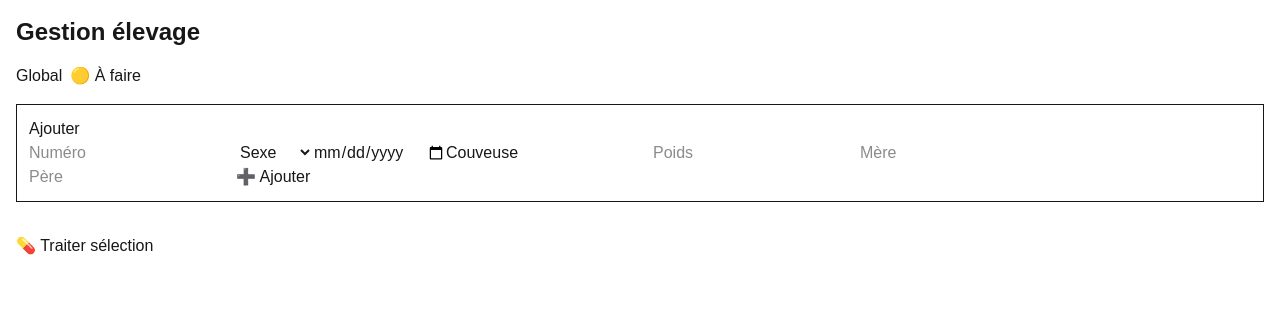
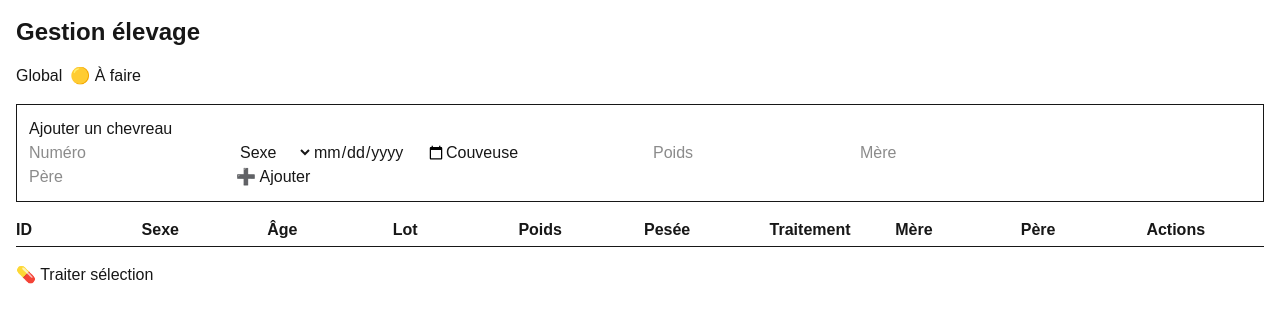
Before and after one commit to smnkiene-gif/chevrerie, a Next.js app: page / in a window 1280 px wide. Shown: the top 322 px of the page. Built offline with nearby package versions, Linux system fonts and the light colour scheme.

Commit message:
fix erreur en tête

```diff
--- a/app/page.js
+++ b/app/page.js
@@ -20,6 +20,7 @@ function statutPesee(c) {
   if (diff >= 7) return "🟡";
   return "🟢";
 }
+
 function statutTraitement(c) {
   if (!c.traitements || !c.traitements.vecoxan) return "🟡";
 
@@ -30,7 +31,6 @@ function statutTraitement(c) {
   if (d.toDateString() === now.toDateString()) return "🟡";
   return "🟢";
 }
-
 
 function couleurCollier(id) {
   const couleurs = {
@@ -55,6 +55,7 @@ export default function App() {
   });
 
   const [selection, setSelection] = useState([]);
+  const [editIndex, setEditIndex] = useState(null);
 
   useEffect(()=>{
     const data = localStorage.getItem("elevage");
@@ -70,12 +71,22 @@ export default function App() {
   const ajouterChevreau = () => {
     if (!nouveau.id) return;
 
+    if (editIndex !== null) {
+      const copy = [...chevreaux];
+      copy[editIndex] = {
+        ...copy[editIndex],
+        ...nouveau
+      };
+      setChevreaux(copy);
+      setEditIndex(null);
+    } else {
       setChevreaux([...chevreaux,{
         ...nouveau,
         poids: nouveau.poids ? parseFloat(nouveau.poids) : null,
         pesees: nouveau.poids ? [{date:new Date(), poids:parseFloat(nouveau.poids)}] : [],
         traitements:{}
       }]);
+    }
 
     setNouveau({
       id:"", sexe:"", naissance:"", lot:"Couveuse",
@@ -83,12 +94,19 @@ export default function App() {
     });
   };
 
-  const ajouterPesee = (i, poids) => {
+  const ajouterPesee = (i) => {
+    const poids = prompt("Poids ?");
     if (!poids) return;
+
+    const dateInput = prompt("Date (YYYY-MM-DD) ou vide = aujourd’hui");
+    const date = dateInput ? new Date(dateInput) : new Date();
+
     const copy = [...chevreaux];
     copy[i].poids = parseFloat(poids);
+
     if(!copy[i].pesees) copy[i].pesees=[];
-    copy[i].pesees.push({date:new Date(), poids:parseFloat(poids)});
+    copy[i].pesees.push({date, poids:parseFloat(poids)});
+
     setChevreaux(copy);
   };
 
@@ -114,13 +132,15 @@ export default function App() {
       : [...selection,i]);
   };
 
-  // ===== LISTES =====
+  const chargerEdition = (i)=>{
+    setNouveau({...chevreaux[i]});
+    setEditIndex(i);
+  };
+
+  // ===== ALERTES =====
 
   const aFaire = chevreaux.map((c,i)=>{
-    const pesee = statutPesee(c);
-    const traitement = statutTraitement(c);
-
-    if(pesee !== "🟢" || traitement !== "🟢"){
+    if (statutPesee(c)!=="🟢" || statutTraitement(c)!=="🟢") {
       return {c,i};
     }
     return null;
@@ -139,9 +159,9 @@ export default function App() {
         <button onClick={()=>setVue("alertes")}>🟡 À faire</button>
       </div>
 
-      {/* AJOUT */}
+      {/* FORMULAIRE */}
       <div className="border p-3">
-        <h2>Ajouter</h2>
+        <h2>{editIndex !== null ? "Modifier" : "Ajouter"} un chevreau</h2>
 
         <input placeholder="Numéro"
           value={nouveau.id}
@@ -182,32 +202,60 @@ export default function App() {
           onChange={(e)=>setNouveau({...nouveau,pere:e.target.value})}
         />
 
-        <button onClick={ajouterChevreau}>➕ Ajouter</button>
+        <button onClick={ajouterChevreau}>
+          {editIndex !== null ? "💾 Modifier" : "➕ Ajouter"}
+        </button>
       </div>
 
-      {/* ===== VUE ===== */}
+      {/* ===== VUE GLOBAL ===== */}
 
       {vue==="global" && (
         <div>
+
+          {/* ENTÊTES */}
+          <div className="grid grid-cols-10 gap-2 font-bold border-b pb-1">
+            <div>ID</div>
+            <div>Sexe</div>
+            <div>Âge</div>
+            <div>Lot</div>
+            <div>Poids</div>
+            <div>Pesée</div>
+            <div>Traitement</div>
+            <div>Mère</div>
+            <div>Père</div>
+            <div>Actions</div>
+          </div>
+
           {chevreaux.map((c,i)=>(
             <div key={i}
-              className="grid grid-cols-8 gap-2 border p-2 mb-1"
-              onClick={()=>toggleSelect(i)}
+              className={`grid grid-cols-10 gap-2 border p-2 mb-1 ${selection.includes(i)?"bg-blue-100":""}`}
             >
+
               <div style={{backgroundColor:couleurCollier(c.id),color:"white"}}>
                 #{c.id}
               </div>
+
               <div>{c.sexe}</div>
               <div>{ageJours(c.naissance)} j</div>
               <div>{c.lot}</div>
               <div>{c.poids ? c.poids.toFixed(2) : "-"}</div>
               <div>{statutPesee(c)}</div>
               <div>{statutTraitement(c)}</div>
-              <input onBlur={(e)=>ajouterPesee(i,e.target.value)} />
+              <div>{c.mere || "-"}</div>
+              <div>{c.pere || "-"}</div>
+
+              <div className="flex gap-1">
+                <button onClick={()=>ajouterPesee(i)}>⚖️</button>
+                <button onClick={()=>chargerEdition(i)}>✏️</button>
+                <button onClick={()=>toggleSelect(i)}>✔️</button>
+              </div>
+
             </div>
           ))}
         </div>
       )}
+
+      {/* ===== ALERTES ===== */}
 
       {vue==="alertes" && (
         <div>
@@ -217,23 +265,15 @@ export default function App() {
 
           {aFaire.map(({c,i})=>(
             <div key={i} className="border p-2 mb-1">
-
               <strong>#{c.id}</strong> - {c.lot}
-
               <div>Pesée : {statutPesee(c)}</div>
               <div>Traitement : {statutTraitement(c)}</div>
 
-              <button onClick={()=>ajouterPesee(i, prompt("Poids ?"))}>
-                Peser
-              </button>
-
+              <button onClick={()=>ajouterPesee(i)}>Peser</button>
               <button onClick={()=>{
                 setSelection([i]);
                 traiter();
-              }}>
-                Traiter
-              </button>
-
+              }}>Traiter</button>
             </div>
           ))}
         </div>
```
Lines whose indentation alone changed are shown as unchanged.
